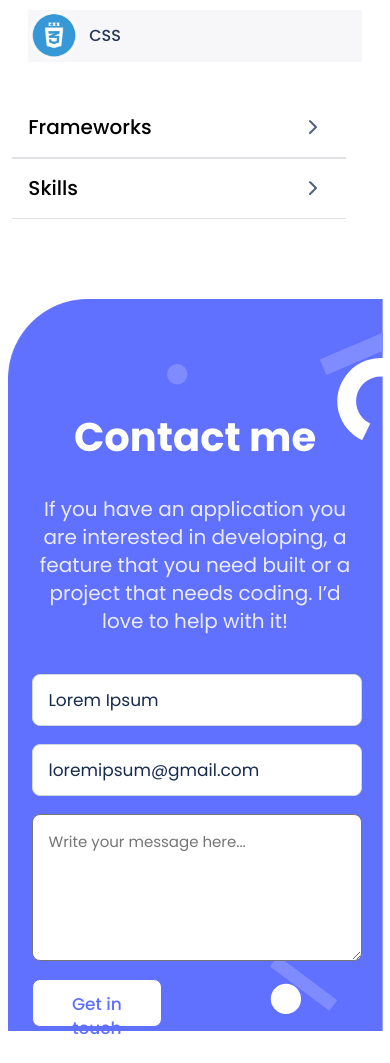
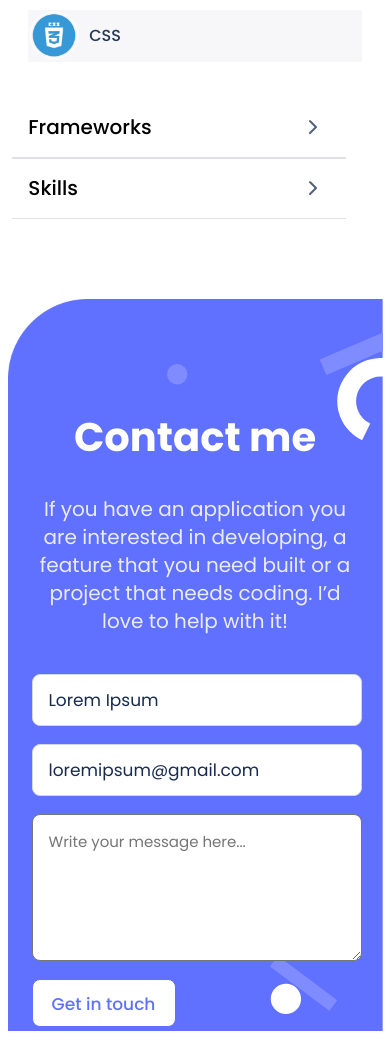
Before and after one commit to AliRezaBmeDu/Portfolio-Website, a website: page index.html in a window 390 px wide. Shown: the part 4159-5222 px from the top of the page. Drawn offline with Linux system fonts and the light colour scheme; files whose address does not match are found by name.

Commit message:
Resolve Linter Errors

```diff
--- a/style.css
+++ b/style.css
@@ -1266,7 +1266,7 @@ input::placeholder {
   background-color: white;
 
   @media only screen and (max-width: 767px) {
-    width: 40%;
+    width: 9rem;
     height: 48px;
     border-radius: 8px;
     border: 1px solid;
```
